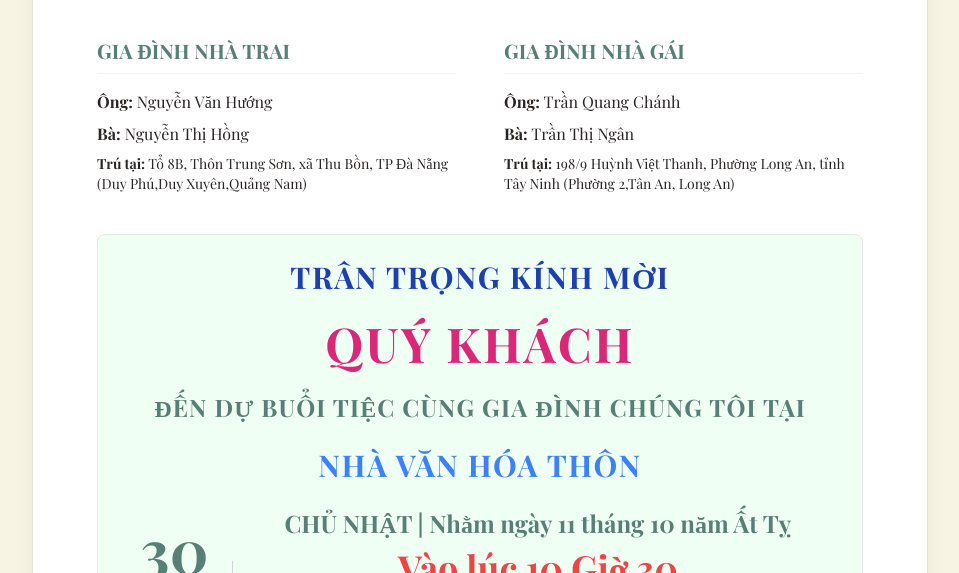
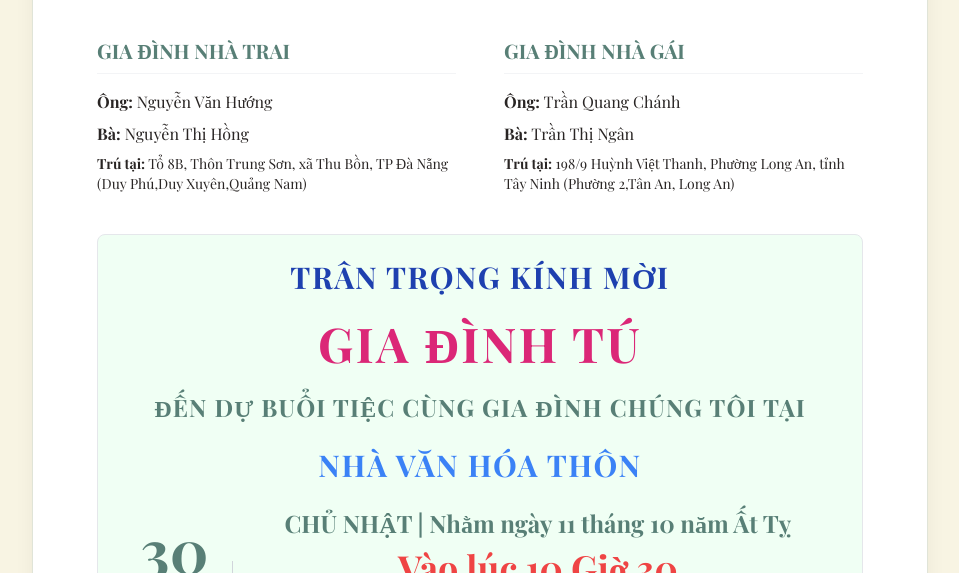
Before and after one commit to genzlamme2026/tu, a plain HTML site: page index.html in a window 1280 px wide. Shown: the part 527-1100 px from the top of the page, without its empty margins (160-1119 px from the left). Drawn offline with nearby package versions, Linux system fonts and the light colour scheme.

Commit message:
Update index.html

```diff
--- a/index.html
+++ b/index.html
@@ -136,7 +136,7 @@
   		TRÂN TRỌNG KÍNH MỜI
 		</h2>
 		<h2 class="text-5xl font-bold mb-6 text-pink-600 uppercase tracking-wider">
- 		 QUÝ KHÁCH
+ 		 GIA ĐÌNH TÚ
 		</h2>
 
             <h2 class="text-2xl font-bold mb-6 color-primary uppercase tracking-wider">ĐẾN DỰ BUỔI TIỆC CÙNG GIA ĐÌNH CHÚNG TÔI TẠI</h2>
```
